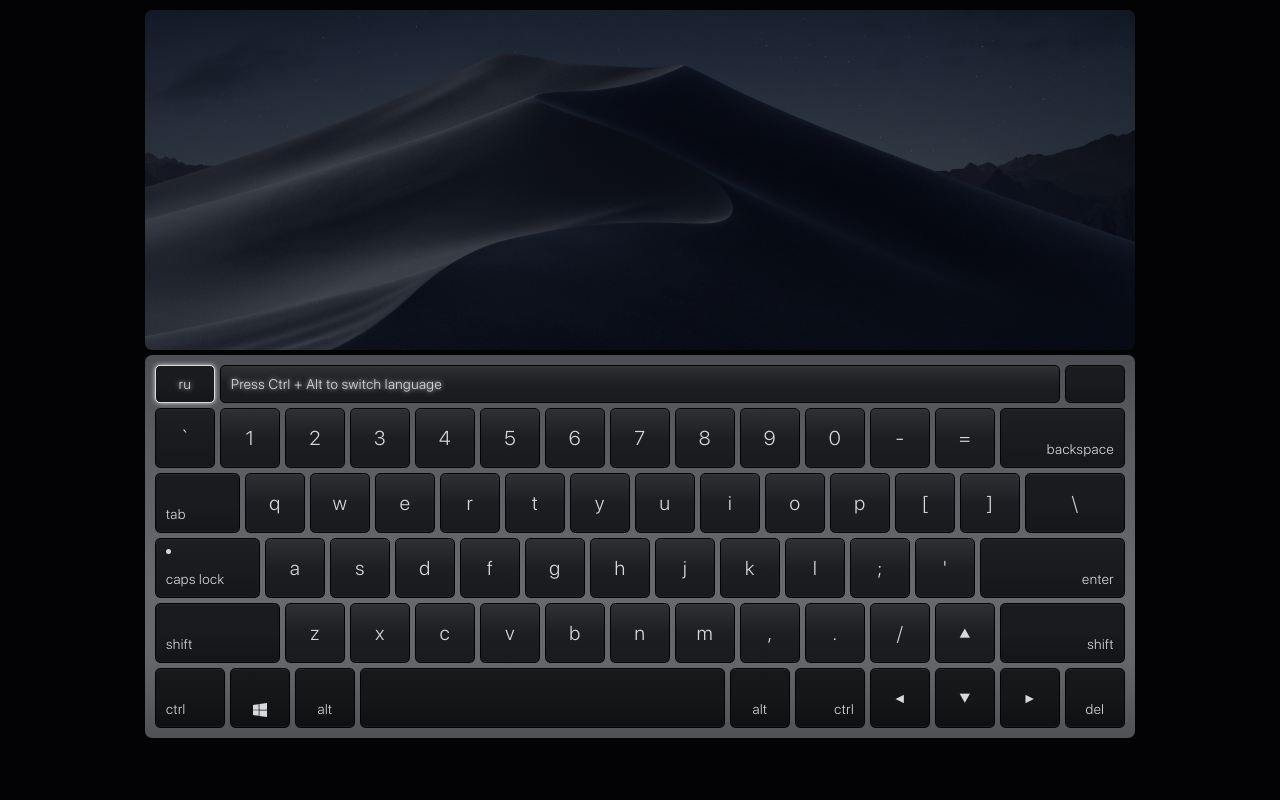
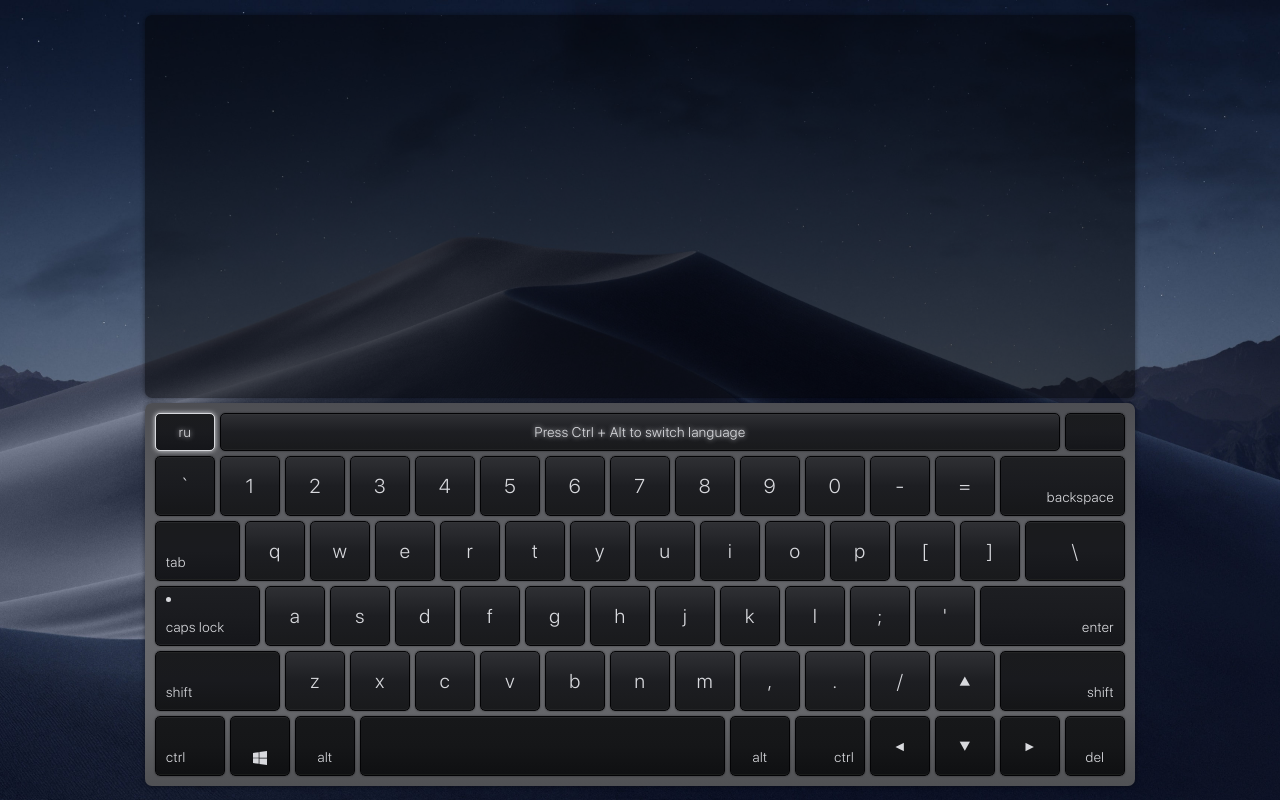
Before and after one commit to viGITory/virtual-keyboard, a website built with webpack: page src/index.html in a window 1280 px wide. Built offline with nearby package versions, Linux system fonts and the light colour scheme.

Commit message:
refactor: minor styles fixes

```diff
--- a/src/scss/display.scss
+++ b/src/scss/display.scss
@@ -1,10 +1,9 @@
 .display {
   display: block;
   width: 99rem;
-  height: 34rem;
+  height: 38.3rem;
   padding: 1rem;
   margin: 0 auto;
-  margin-bottom: 0.5rem;
 
   font-family: inherit;
   font-size: 2rem;
@@ -12,15 +11,11 @@
   color: inherit;
 
   resize: none;
-  background-color: rgba(0, 0, 0, 0.5);
-  background-image: url("../assets/bg.jpg");
-  background-repeat: no-repeat;
-  background-position: center;
-  background-size: cover;
-  background-blend-mode: multiply;
+  background-color: rgba(3, 3, 5, 0.5);
   border: 0;
   border-radius: 0.7rem;
   outline: none;
+  box-shadow: 0 0 0.5rem rgba(3, 3, 5, 0.5);
 
   &::-webkit-scrollbar {
     width: 0.5rem;
--- a/src/scss/fonts.scss
+++ b/src/scss/fonts.scss
@@ -3,4 +3,5 @@
   font-style: normal;
   font-weight: 300;
   src: url("../assets/fonts/SFProDisplay-Light.woff") format("woff");
+  font-display: swap;
 }
--- a/src/scss/keyboard.scss
+++ b/src/scss/keyboard.scss
@@ -13,6 +13,7 @@
     #505154
   );
   border-radius: 0.7rem;
+  box-shadow: 0 0 0.5rem rgba(3, 3, 5, 0.5);
 
   &__row,
   &__key {
@@ -34,11 +35,14 @@
 
     border: 0.1rem solid #030305;
     border-radius: 0.5rem;
-    box-shadow: inset 0 0.1rem 0 0 #333437, inset 0 -0.1rem 0 0 #222325;
+    box-shadow: inset 0 0.1rem 0 0 #333437, inset 0 -0.1rem 0 0 #222325,
+      0 0 0.2rem rgba(3, 3, 5, 0.5);
   }
 
   &__description {
     flex-grow: 1;
+
+    text-align: center;
     text-shadow: 0 0 0.5rem #d8d9dd;
   }
 
@@ -95,31 +99,36 @@
       height: auto;
 
       cursor: auto;
-      box-shadow: inset 0 0.1rem 0 0 #222325, inset 0 -0.1rem 0 0 #202123;
+      box-shadow: inset 0 0.1rem 0 0 #222325, inset 0 -0.1rem 0 0 #202123,
+        0 0 0.2rem rgba(3, 3, 5, 0.5);
     }
 
     &--Backquote,
     &--Backspace {
       background-image: linear-gradient(to bottom, #1e1f22, #1a1b1f, #161719);
-      box-shadow: inset 0 0.1rem 0 0 #262729, inset 0 -0.1rem 0 0 #202123;
+      box-shadow: inset 0 0.1rem 0 0 #262729, inset 0 -0.1rem 0 0 #202123,
+        0 0 0.2rem rgba(3, 3, 5, 0.5);
     }
 
     &--Tab,
     &--Backslash {
       background-image: linear-gradient(to bottom, #1a1b1d, #1a1b1f, #15161a);
-      box-shadow: inset 0 0.1rem 0 0 #27282a, inset 0 -0.1rem 0 0 #1f2020;
+      box-shadow: inset 0 0.1rem 0 0 #27282a, inset 0 -0.1rem 0 0 #1f2020,
+        0 0 0.2rem rgba(3, 3, 5, 0.5);
     }
 
     &--CapsLock,
     &--Enter {
       background-image: linear-gradient(to bottom, #1d1e22, #1a1b1f, #15161a);
-      box-shadow: inset 0 0.1rem 0 0 #27282a, inset 0 -0.1rem 0 0 #212226;
+      box-shadow: inset 0 0.1rem 0 0 #27282a, inset 0 -0.1rem 0 0 #212226,
+        0 0 0.2rem rgba(3, 3, 5, 0.5);
     }
 
     &--ShiftLeft,
     &--ShiftRight {
       background-image: linear-gradient(to bottom, #1a1b1d, #191a1e, #141517);
-      box-shadow: inset 0 0.1rem 0 0 #232424, inset 0 -0.1rem 0 0 #1c1d1f;
+      box-shadow: inset 0 0.1rem 0 0 #232424, inset 0 -0.1rem 0 0 #1c1d1f,
+        0 0 0.2rem rgba(3, 3, 5, 0.5);
     }
 
     &--ControlLeft,
@@ -133,7 +142,8 @@
     &--ArrowRight,
     &--Delete {
       background-image: linear-gradient(to bottom, #17181a, #151618, #0f1012);
-      box-shadow: inset 0 0.1rem 0 0 #252628, inset 0 -0.1rem 0 0 #1a1c1b;
+      box-shadow: inset 0 0.1rem 0 0 #252628, inset 0 -0.1rem 0 0 #1a1c1b,
+        0 0 0.2rem rgba(3, 3, 5, 0.5);
     }
 
     &--Backspace,
@@ -220,10 +230,11 @@
     background-color: #d8d9dd;
     border-radius: 50%;
 
-    transition: background-color 0.1s;
+    transition: background-color 0.1s, box-shadow 0.1s;
 
     &--active {
       background-color: #00e676;
+      box-shadow: 0 0 0.5rem #00e676;
     }
   }
 }
--- a/src/scss/page.scss
+++ b/src/scss/page.scss
@@ -8,6 +8,11 @@ html {
 }
 
 body {
+  display: flex;
+  flex-direction: column;
+  gap: 0.5rem;
+  justify-content: center;
+  min-height: 100vh;
   padding: 1rem;
 
   font-family: "San Francisco Pro Display", Arial, sans-serif;
@@ -16,5 +21,8 @@ body {
   color: #d8d9dd;
   letter-spacing: 0.05rem;
 
-  background-color: #030305;
+  background-image: url("../assets/images/bg.jpg");
+  background-repeat: no-repeat;
+  background-position: center;
+  background-size: cover;
 }
```
Also changed, not shown: src/assets/images/bg.jpg (renamed from src/assets/bg.jpg).
